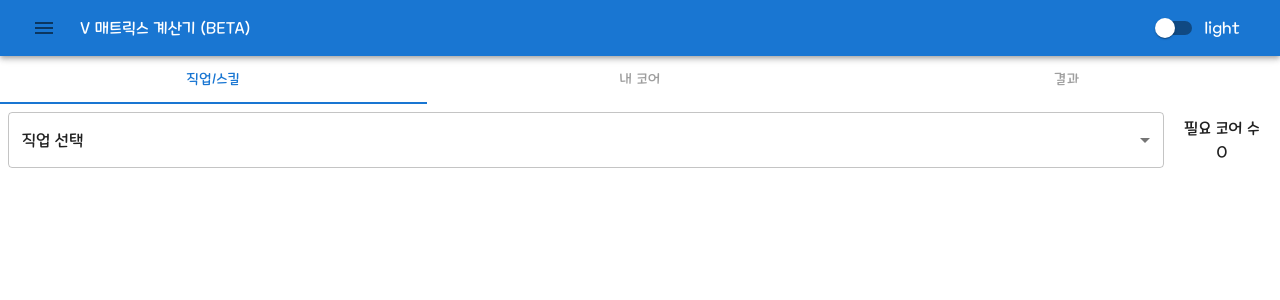
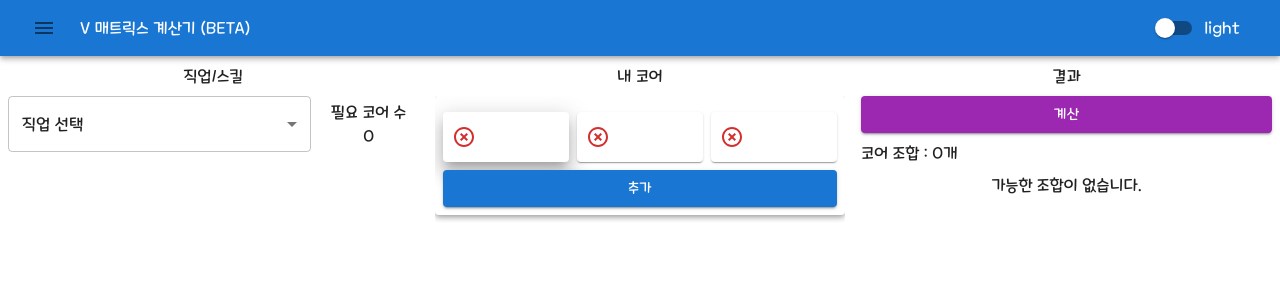
Before and after one commit to lastedchan/lastedchan.github.io, a Next.js app: page /v_matrix_calculator in a window 1280 px wide. Shown: the top 300 px of the page. Built offline with nearby package versions, Linux system fonts and the light colour scheme.

Commit message:
코강 계산기 PC 레이아웃 적용

```diff
--- a/src/components/maplestory/vMatrixCalculator/vMatrixCalculator.tsx
+++ b/src/components/maplestory/vMatrixCalculator/vMatrixCalculator.tsx
@@ -3,7 +3,15 @@ import CoreStackList from "./coreStackList";
 import SelectJob from "./selectJob";
 import MyCoreGenerator from "./myCoreGenerator";
 import MyCoreList from "./myCoreList";
-import { Box, Card, SxProps, Tab, Tabs, Typography } from "@mui/material";
+import {
+  Box,
+  Card,
+  SxProps,
+  Tab,
+  Tabs,
+  Typography,
+  useMediaQuery,
+} from "@mui/material";
 import Calculator from "./calculator";
 import { sum } from "lodash";
 import styled from "@emotion/styled";
@@ -24,6 +32,9 @@ export default function VMatrixCalculator() {
 
   useEffect(() => slider.current?.slickGoTo(tab), [tab]);
 
+  // useMediaQuery()
+  const isMobile = useMediaQuery("(max-width:959px)");
+
   return (
     <Box
       display={"flex"}
@@ -32,6 +43,8 @@ export default function VMatrixCalculator() {
       height={"100%"}
       overflow={"hidden"}
     >
+      {isMobile ? (
+        <>
           <Tabs
             variant={"fullWidth"}
             value={tab}
@@ -79,6 +92,41 @@ export default function VMatrixCalculator() {
               </TabPanel>
             </Slider>
           </Box>
+        </>
+      ) : (
+        <Box display={"flex"} flexDirection={"row"} overflow={"hidden"}>
+          <TabPanel>
+            <Typography textAlign={"center"}>직업/스킬</Typography>
+            <Box
+              display={"flex"}
+              flexDirection={"row"}
+              gap={1}
+              flex={0}
+              alignItems={"center"}
+            >
+              <SelectJob />
+              <Typography sx={{ flex: "0 100px", textAlign: "center" }}>
+                필요 코어 수<br />
+                {coreCount}
+              </Typography>
+            </Box>
+            <CoreStackList />
+          </TabPanel>
+          <TabPanel>
+            <Typography textAlign={"center"}>내 코어</Typography>
+            <Box overflow={"auto"}>
+              <Card sx={{ p: 1, mb: 1 }} elevation={4}>
+                <MyCoreGenerator />
+              </Card>
+              <MyCoreList />
+            </Box>
+          </TabPanel>
+          <TabPanel>
+            <Typography textAlign={"center"}>결과</Typography>
+            <Calculator coreCount={coreCount} />
+          </TabPanel>
+        </Box>
+      )}
     </Box>
   );
 }
@@ -96,6 +144,7 @@ function TabPanel({ children, sx }: TabPanelProps) {
 }
 
 const Container = styled.div`
+  flex: 1;
   height: 100%;
   overflow: hidden;
 `;
--- a/src/constants/types.ts
+++ b/src/constants/types.ts
@@ -14,4 +14,5 @@ export type JobListType = { [p: string]: string[] };
 export type StackListType = { [p: string]: number };
 export type CoreType = string[];
 export type CoreListType = CoreType[];
+export type CalcType = CoreListType[] | false | null;
 //#endregion
```
Also changed, not shown: src/components/maplestory/vMatrixCalculator/calculator.tsx (+5 -3 lines). Lines whose indentation alone changed are shown as unchanged.
